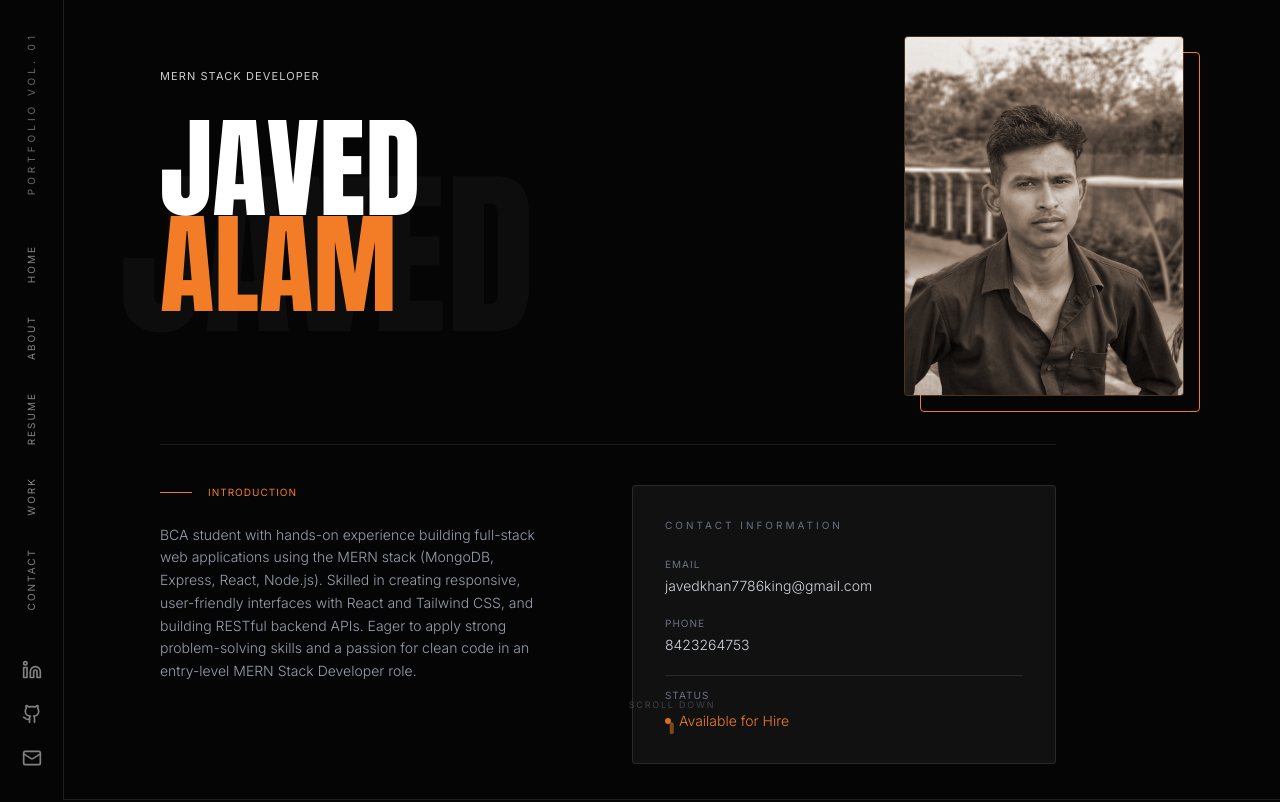
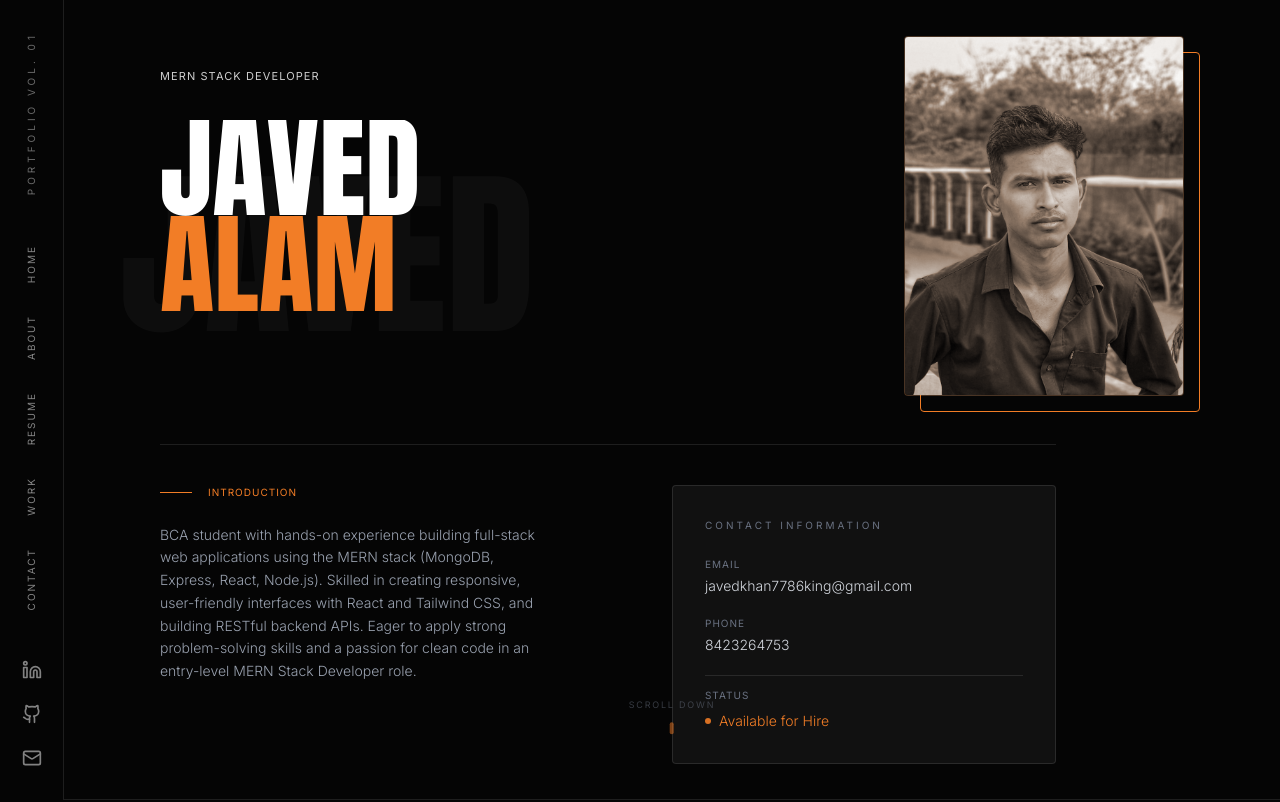
Before and after one commit to Javed-khan-7786k/portfolio, a React (Vite) app: page / in a window 1280 px wide. Shown: the top 802 px of the page. Built offline with nearby package versions, Linux system fonts and the light colour scheme.

Commit message:
style: optimize hero introduction/contact columns responsive width on md screens

```diff
--- a/src/components/Hero.tsx
+++ b/src/components/Hero.tsx
@@ -123,7 +123,7 @@ export default function Hero() {
             </motion.div>
           </div>
 
-          <div className="grid grid-cols-1 md:grid-cols-2 gap-12 border-t border-thin pt-10 w-full max-w-4xl">
+          <div className="flex flex-col md:flex-row md:justify-between gap-12 border-t border-thin pt-10 w-full max-w-4xl">
             <div className="flex flex-col gap-6">
               <div className="flex items-center gap-4">
                 <motion.span
@@ -144,12 +144,12 @@ export default function Hero() {
               </motion.p>
             </div>
 
-            <div className="flex flex-col">
+            <div className="flex flex-col w-full md:w-80 lg:w-96">
               <motion.div
                 initial={{ opacity: 0, y: 20 }}
                 animate={{ opacity: 1, y: 0 }}
                 transition={{ duration: 0.6, delay: 0.6 }}
-                className="bg-white/5 p-8 border border-thin rounded-sm"
+                className="bg-white/5 p-8 border border-thin rounded-sm "
               >
                 <div className="text-[10px] uppercase tracking-[0.3em] mb-6 text-gray-500">Contact Information</div>
                 <div className="grid grid-cols-1 gap-5">
```
